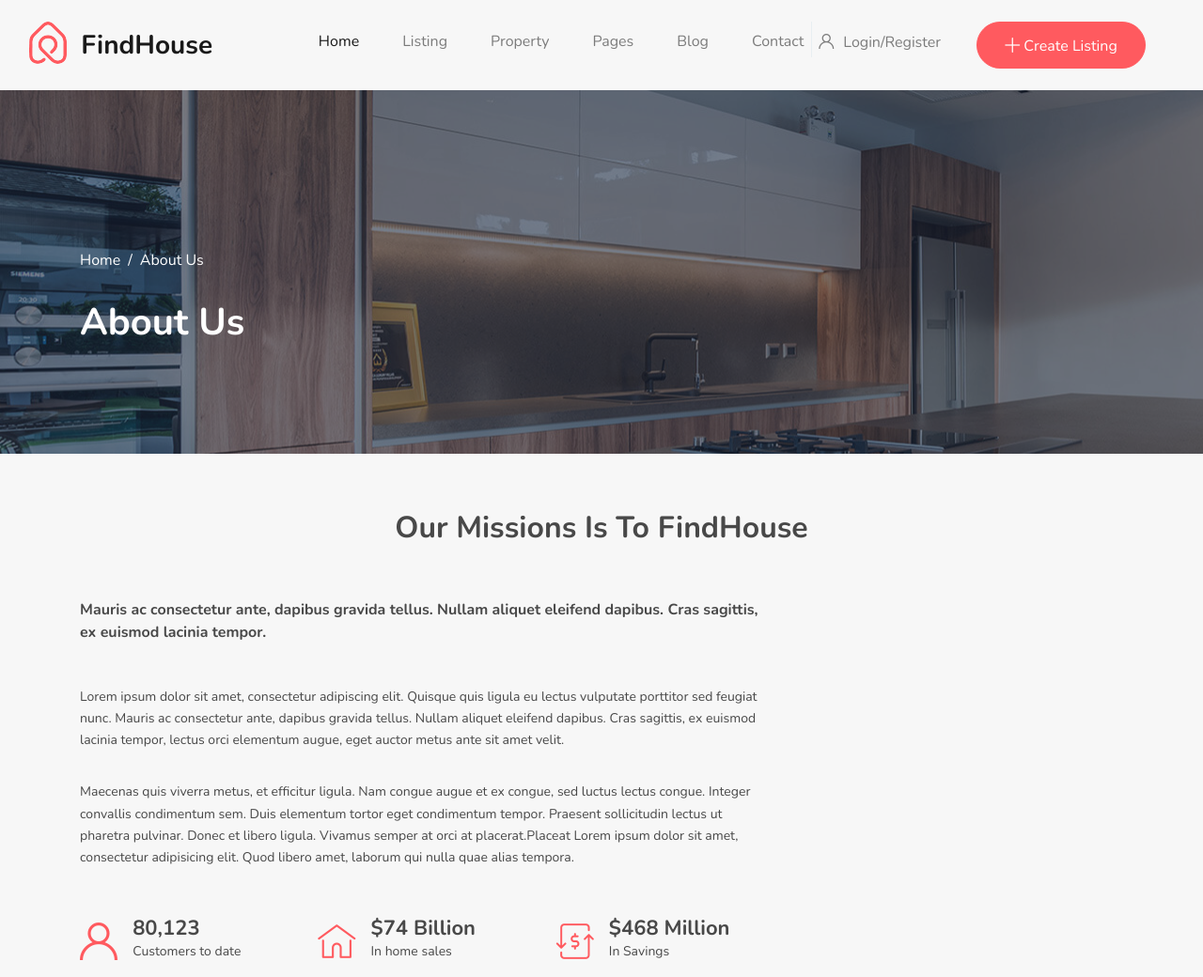
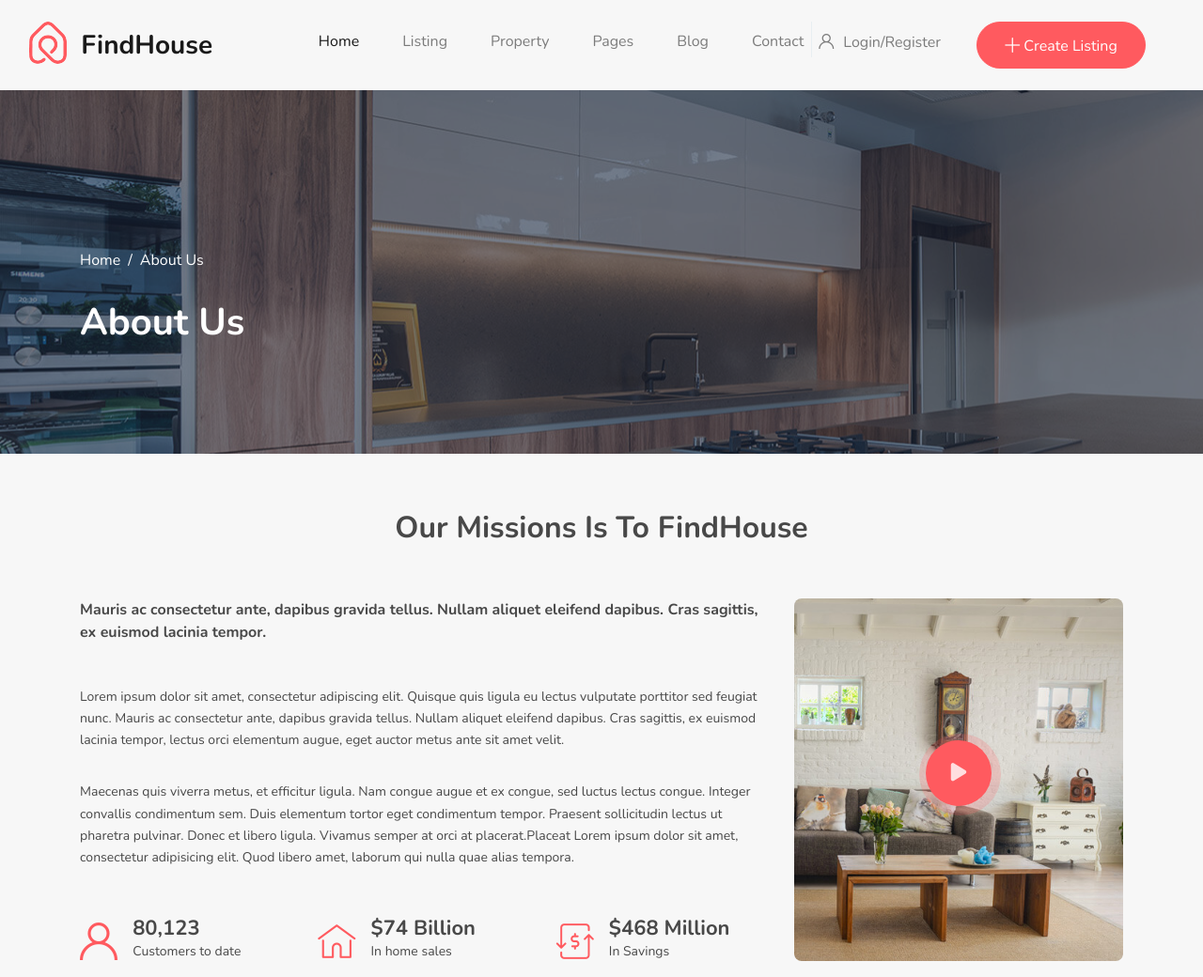
Before and after one commit to Gurbanlee/FrontEndProject, a plain HTML site: page page-about.html in a window 1280 px wide. Shown: the top 1040 px of the page at 94% size. Drawn offline with nearby package versions, Linux system fonts and the light colour scheme.

Commit message:
our missions section is ready

```diff
--- a/page-about.html
+++ b/page-about.html
@@ -172,7 +172,18 @@
               </div>
             </div>
             <div class="col-lg-4">
-
+              <div class="our-missions-thumb">
+                <img
+                  src="uploads/img/video-font.jpg"
+                  alt="img font"
+                  class="img-fluid w100"
+                />
+                <a
+                  href="https://www.youtube.com/watch?v=R7xbhKIiw4Y"
+                  class="popup-iframe popup-youtube color-white"
+                  ><i class="fas fa-play"></i
+                ></a>
+              </div>
             </div>
           </div>
         </div>
--- a/scss/style.scss
+++ b/scss/style.scss
@@ -1218,7 +1218,6 @@ body {
   }
   #our-missions {
     background-color: $section-bg;
-    height: 1000px;
     .our-missions-about {
       .oma-head,
       .oma-body {
@@ -1258,6 +1257,40 @@ body {
         }
       }
     }
+    .our-missions-thumb {
+      position: relative;
+      img {
+        border-radius: 8px;
+      }
+      a {
+        position: absolute;
+        background: #ff5a5f;
+        border-radius: 100%;
+        font-size: 22px;
+        height: 70px;
+        left: 0;
+        line-height: 70px;
+        margin: 0 auto;
+        right: 0;
+        text-align: center;
+        top: 39%;
+        width: 70px;
+        &::after {
+          background-color: rgba(255, 90, 95, 0.2);
+          border-radius: 100%;
+          content: "";
+          height: 87px;
+          left: -7px;
+          position: absolute;
+          top: -7px;
+          width: 87px;
+        }
+        i {
+          color: $white;
+        }
+      }
+    }
+  }
 
-  }
+
 }
```
Also changed, not shown: css/style.css.
